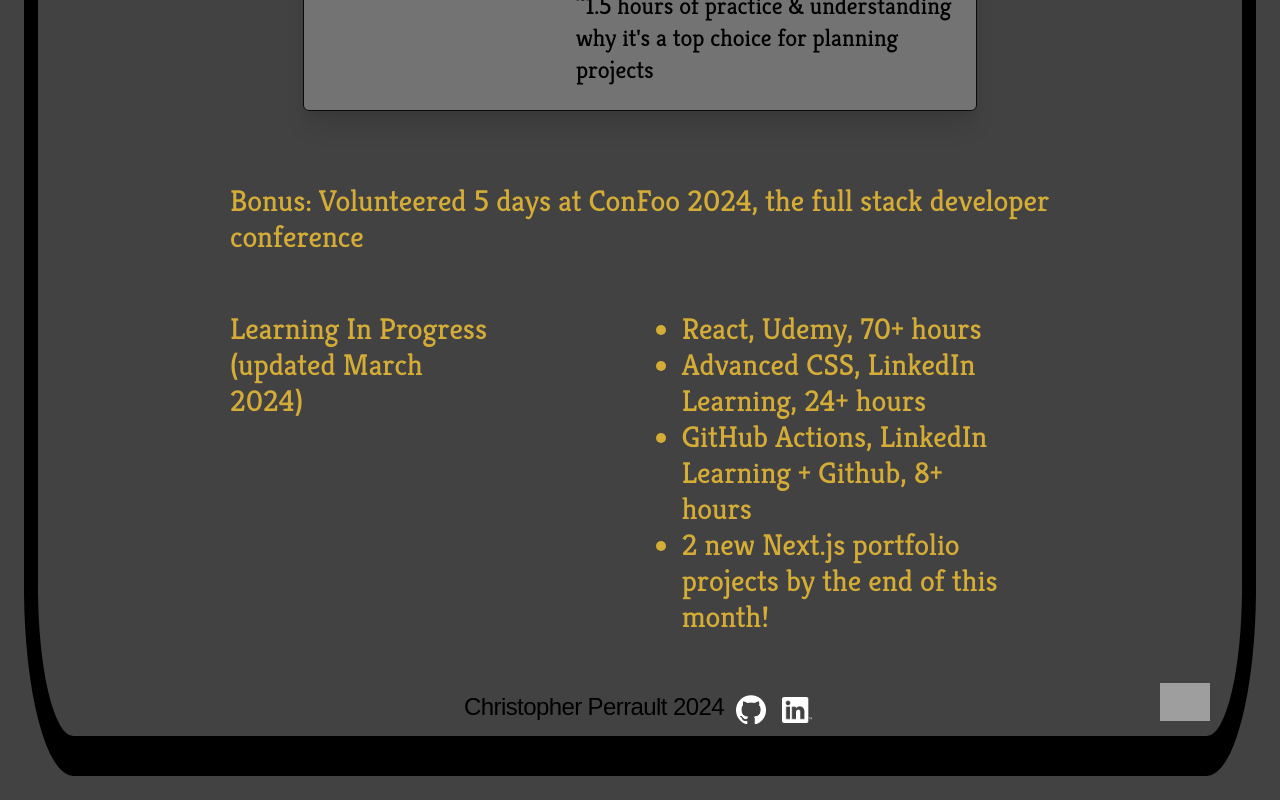
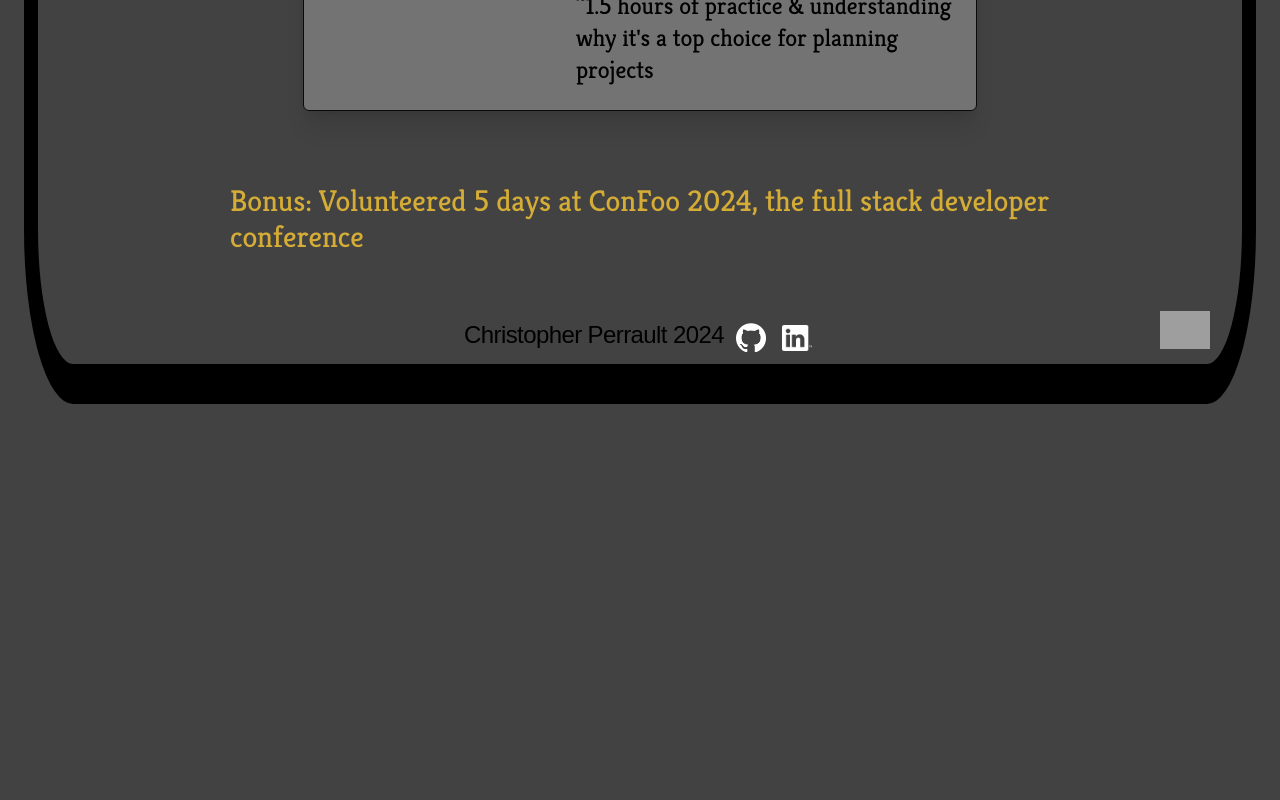
Before and after one commit to ChristopherPerrault/portfolio, a Next.js app: page /credentials in a window 1280 px wide. Shown: the part 3976-4776 px from the top of the page. After the commit the page ends 4404 px from the top, so only its background shows below. Built offline with nearby package versions, Linux system fonts and the light colour scheme; grey boxes are pictures that could not be loaded; a web font is replaced by a local one.

Commit message:
disabled "inProgress" component

```diff
--- a/app/(routes)/credentials/page.tsx
+++ b/app/(routes)/credentials/page.tsx
@@ -124,7 +124,7 @@ export default function Credentials() {
           />
         </div>
         <Contributions />
-        <InProgress />
+        {/* <InProgress /> */}
       </div>
     </>
   );
```
